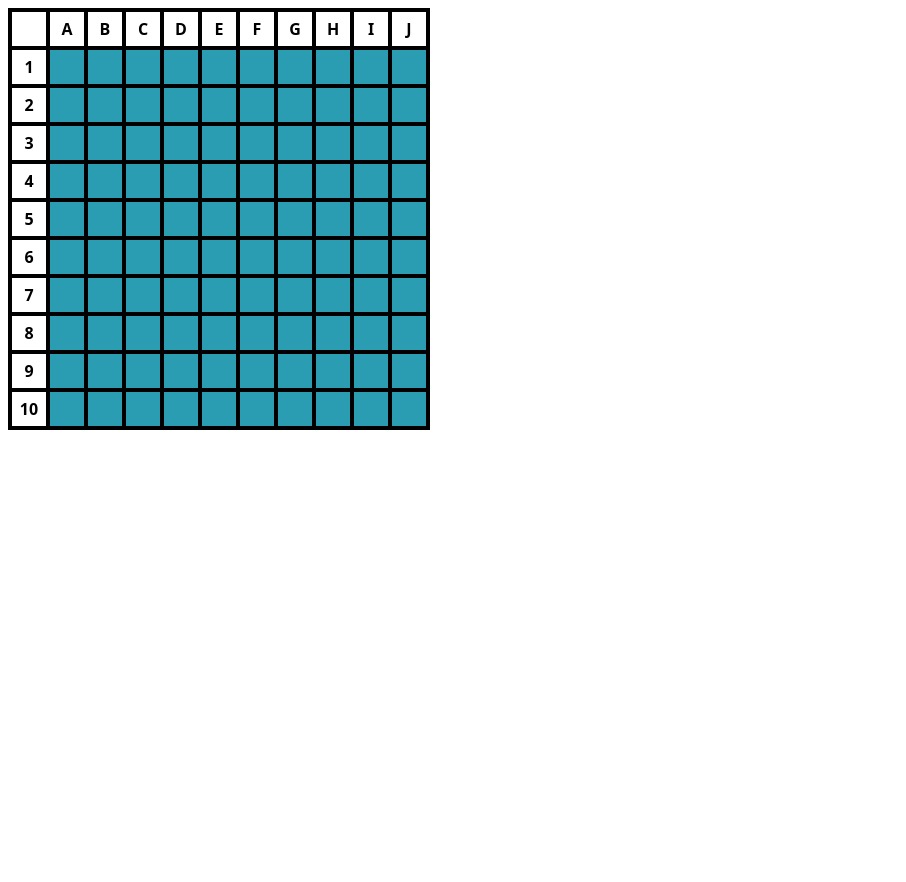
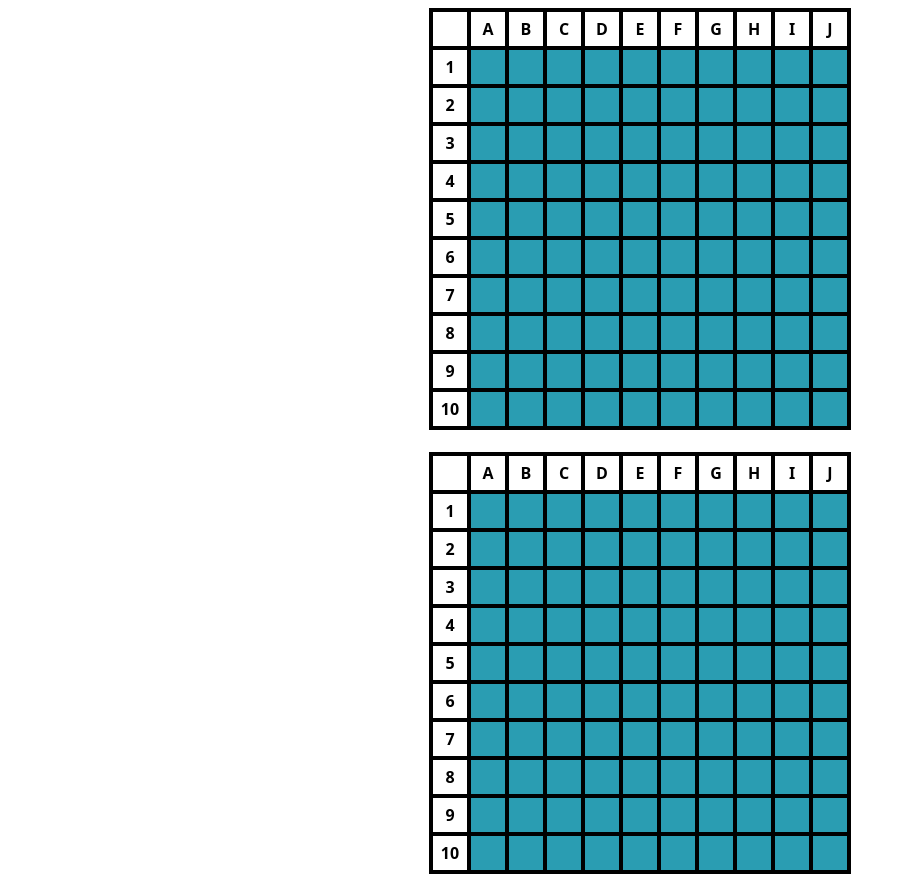
Before and after one commit to neonfuz/battleship, a plain HTML site: page index.html in a window 1280 px wide. Shown: the whole page, without its empty margins (0-906 px from the left). Before the commit the page ends 800 px from the top, so only its background shows below. Drawn offline with Linux system fonts and the light colour scheme.

Commit message:
Table is now generated programmatically, made second table, and centered them.

```diff
--- a/index.html
+++ b/index.html
@@ -1,153 +1,10 @@
 <!DOCTYPE html>
 <html>
   <head>
+	<meta charset="utf-8">
 	<link rel="stylesheet" type="text/css" href="style.css">
   </head>
   <body>
-	<table>
-	  <tr>
-		<th> </th>
-		<th> A </th>
-		<th> B </th>
-		<th> C </th>
- 		<th> D </th>
-		<th> E </th>
-		<th> F </th>
-		<th> G </th>
-		<th> H </th>
-		<th> I </th>
-		<th> J </th>
-	  </tr>
-	  <tr>
-		<th> 1 </th>
-		<td> </td>
-		<td> </td>
-		<td> </td>
-		<td> </td>
-		<td> </td>
-		<td> </td>
-		<td> </td>
-		<td> </td>
-		<td> </td>
-		<td> </td>
-	  </tr>
-	  <tr>
-		<th> 2 </th>
-		<td> </td>
-		<td> </td>
-		<td> </td>
-		<td> </td>
-		<td> </td>
-		<td> </td>
-		<td> </td>
-		<td> </td>
-		<td> </td>
-		<td> </td>
-	  </tr>
-	  <tr>
-		<th> 3 </th>
-		<td> </td>
-		<td> </td>
-		<td> </td>
-		<td> </td>
-		<td> </td>
-		<td> </td>
-		<td> </td>
-		<td> </td>
-		<td> </td>
-		<td> </td>
-	  </tr>
-	  <tr>
-		<th> 4 </th>
-		<td> </td>
-		<td> </td>
-		<td> </td>
-		<td> </td>
-		<td> </td>
-		<td> </td>
-		<td> </td>
-		<td> </td>
-		<td> </td>
-		<td> </td>
-	  </tr>
-	  <tr>
-		<th> 5 </th>
-		<td> </td>
-		<td> </td>
-		<td> </td>
-		<td> </td>
-		<td> </td>
-		<td> </td>
-		<td> </td>
-		<td> </td>
-		<td> </td>
-		<td> </td>
-	  </tr>
-	  <tr>
-		<th> 6 </th>
-		<td> </td>
-		<td> </td>
-		<td> </td>
-		<td> </td>
-		<td> </td>
-		<td> </td>
-		<td> </td>
-		<td> </td>
-		<td> </td>
-		<td> </td>
-	  </tr>
-	  <tr>
-		<th> 7 </th>
-		<td> </td>
-		<td> </td>
-		<td> </td>
-		<td> </td>
-		<td> </td>
-		<td> </td>
-		<td> </td>
-		<td> </td>
-		<td> </td>
-		<td> </td>
-	  </tr>
-	  <tr>
-		<th> 8 </th>
-		<td> </td>
-		<td> </td>
-		<td> </td>
-		<td> </td>
-		<td> </td>
-		<td> </td>
-		<td> </td>
-		<td> </td>
-		<td> </td>
-		<td> </td>
-	  </tr>
-	  <tr>
-		<th> 9 </th>
-		<td> </td>
-		<td> </td>
-		<td> </td>
-		<td> </td>
-		<td> </td>
-		<td> </td>
-		<td> </td>
-		<td> </td>
-		<td> </td>
-		<td> </td>
-	  </tr>
-	  <tr>
-		<th> 10 </th>
-		<td> </td>
-		<td> </td>
-		<td> </td>
-		<td> </td>
-		<td> </td>
-		<td> </td>
-		<td> </td>
-		<td> </td>
-		<td> </td>
-		<td> </td>
-	  </tr>
-	</table>
+	<script src="script.js"></script>
   </body>
 </html>
--- a/script.js
+++ b/script.js
@@ -1,3 +1,38 @@
+var rowNames = ['', 'A', 'B', 'C', 'D', 'E', 'F', 'G', 'H', 'I', 'J'];
+var columnNames = ['', '1', '2', '3', '4', '5', '6', '7', '8', '9', '10'];
+
+function createTable() {
+	var tbl  = document.createElement('table');
+
+    for(var y = 0; y < 11; ++y){
+        var tr = tbl.insertRow();
+        for(var x = 0; x < 11; ++x){
+			if (x === 0 || y === 0) {
+				var cell = document.createElement("th");
+				if (x === 0) {
+					cell.innerHTML = columnNames[y];
+				} else { // y === 0
+					cell.innerHTML = rowNames[x];
+				}
+				tr.appendChild(cell);
+			} else {
+				tr.insertCell();
+			}
+        }
+    }
+
+    document.body.appendChild(tbl);
+}
+
+createTable();
+var br = document.createElement("br");
+
+document.body.appendChild(br);
+createTable();
+
+
+/* Backup */
+var backup = function() {
 	var shipLengths = [5, 4, 3, 3, 2];
 
 	function Feild() {
@@ -27,3 +62,4 @@ Feild.prototype.Ship = function(length) {
 	var feild = new Array(10);
 	for(var i = 0; i<feild.length; ++i)
 		feild[i] = new Array(10);
+};
--- a/style.css
+++ b/style.css
@@ -4,6 +4,8 @@ body {
 
 table {
     border-collapse: collapse;
+    margin-left: auto;
+    margin-right: auto;
 }
 
 th, td {
@@ -16,20 +18,18 @@ td {
 	background-color: #2a9db2;
 }
 
-#red-peg {
+#red-peg, #white-peg {
     width: 2em;
     height: 2em;
     -webkit-border-radius: 1em;
     -moz-border-radius: 1em;
     border-radius: 1em;
+}
+
+#red-peg {
 	background-color: red;
 }
 
 #white-peg {
-    width: 2em;
-    height: 2em;
-    -webkit-border-radius: 1em;
-    -moz-border-radius: 1em;
-    border-radius: 1em;
 	background-color: white;
 }
```
Lines whose indentation alone changed are shown as unchanged.
